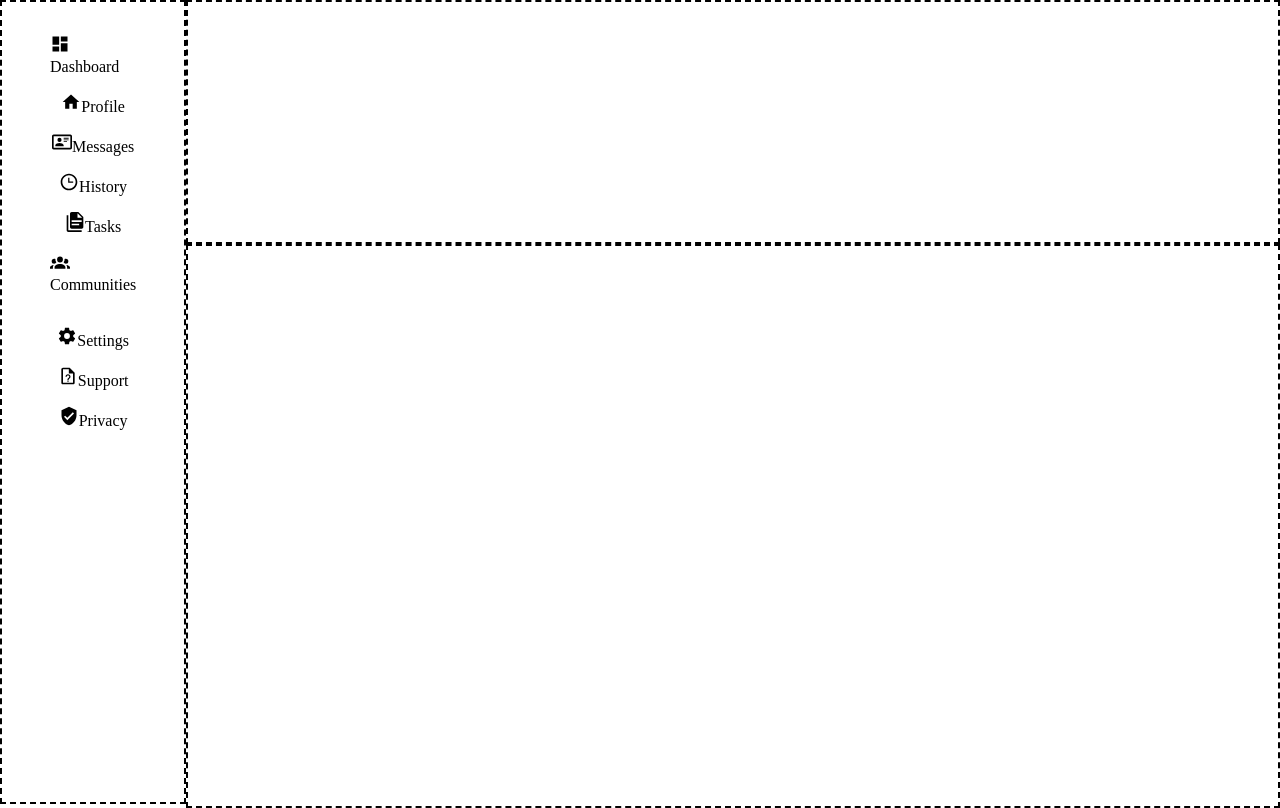
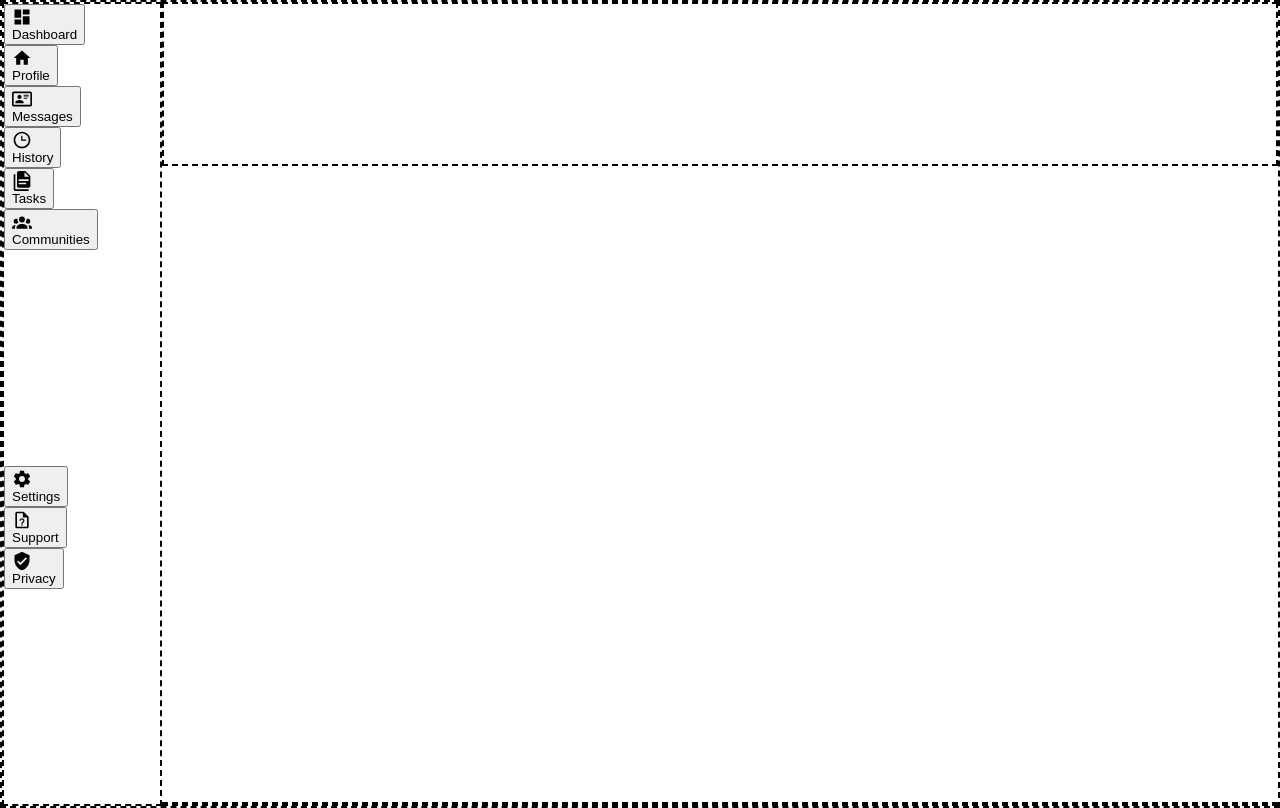
Before and after one commit to jarvis0124/Dashboard, a plain HTML site: page index.html in a window 1280 px wide. Drawn offline with Linux system fonts and the light colour scheme.

Commit message:
Para cahnged to buttons

```diff
--- a/index.html
+++ b/index.html
@@ -7,22 +7,24 @@
     <title>MyDashboard</title>
 </head>
 <body>
+<div id="container">
     <div id="sidebar">
         <span id="dash_one">
-            <p><img src="./icons/view-dashboard.svg" alt="dashboard">Dashboard</p>
-            <p><img src="./icons/home.svg" alt="profile">Profile</p>
-            <p><img src="./icons/card-account-details-outline.svg" alt="messages">Messages</p>
-            <p><img src="./icons/clock-time-three-outline.svg" alt="history">History</p>
-            <p><img src="./icons/file-document-multiple.svg" alt="tasks">Tasks</p>
-            <p><img src="./icons/account-group.svg" alt="communities">Communities</p>
+        <button class="dashboard"><img src="./icons/view-dashboard.svg" alt="dashboard">Dashboard</button>
+        <button class="profile"><img src="./icons/home.svg" alt="profile">Profile</button>
+        <button class="messages"><img src="./icons/card-account-details-outline.svg" alt="messages">Messages</button>
+        <button class="history"><img src="./icons/clock-time-three-outline.svg" alt="history">History</button>
+        <button class="tasks"><img src="./icons/file-document-multiple.svg" alt="tasks">Tasks</button>
+        <button class="communities"><img src="./icons/account-group.svg" alt="communities">Communities</button>
     </span>
     <span id="dash_two">
-            <p><img src="./icons/cog.svg" alt="settings">Settings</p>
-            <p><img src="./icons/file-question-outline.svg" alt="Support">Support</p>
-            <p><img src="./icons/shield-check.svg" alt="privacy">Privacy</p>
+        <button class="settings"><img src="./icons/cog.svg" alt="settings">Settings</button>
+        <button class="support"><img src="./icons/file-question-outline.svg" alt="support">Support</button>
+        <button class="privacy"><img src="./icons/shield-check.svg" alt="privacy">Privacy</button>
     </span>
 </div>
 <div id="header"></div>
 <div id="main"></div>
+</div>
 </body>
 </html>
--- a/style.css
+++ b/style.css
@@ -1,7 +1,9 @@
 body{
     margin: 0%;
+}
+#container{
     display: grid;
-    grid-template-columns: 1fr 6fr;
+    grid-template-columns: 1fr 7fr;
     grid-template-rows: 2fr 10fr;
 }
 img{
@@ -14,28 +16,24 @@ div{
 }
 
 #sidebar{
-    grid-column: minmax(150px / 1fr);
-    margin: 0%;
+    display: grid;
+    grid-column: 1/2;
     grid-row: 1 / 10;
     height: 100vh;
 }
-#sidebar span {
-    justify-items: center;
-    align-items: center;
+#sidebar span *{
     display: block;
-    margin: 2em 3em;
-}
-#sidebar span p{
-    display: block;
+
 }
 
+
+
 #header{
+    height: 20vh;
     grid-row: 1/4;
-    grid-column: 2/6;
-    height: 30vh;
+    grid-column: 2/7;
 }
 #main{
-    height: 70vh;
     grid-row: 4/10;
-    grid-column:2 /6;
+    grid-column:2 /7;
 }
```
Lines whose indentation alone changed are shown as unchanged.
